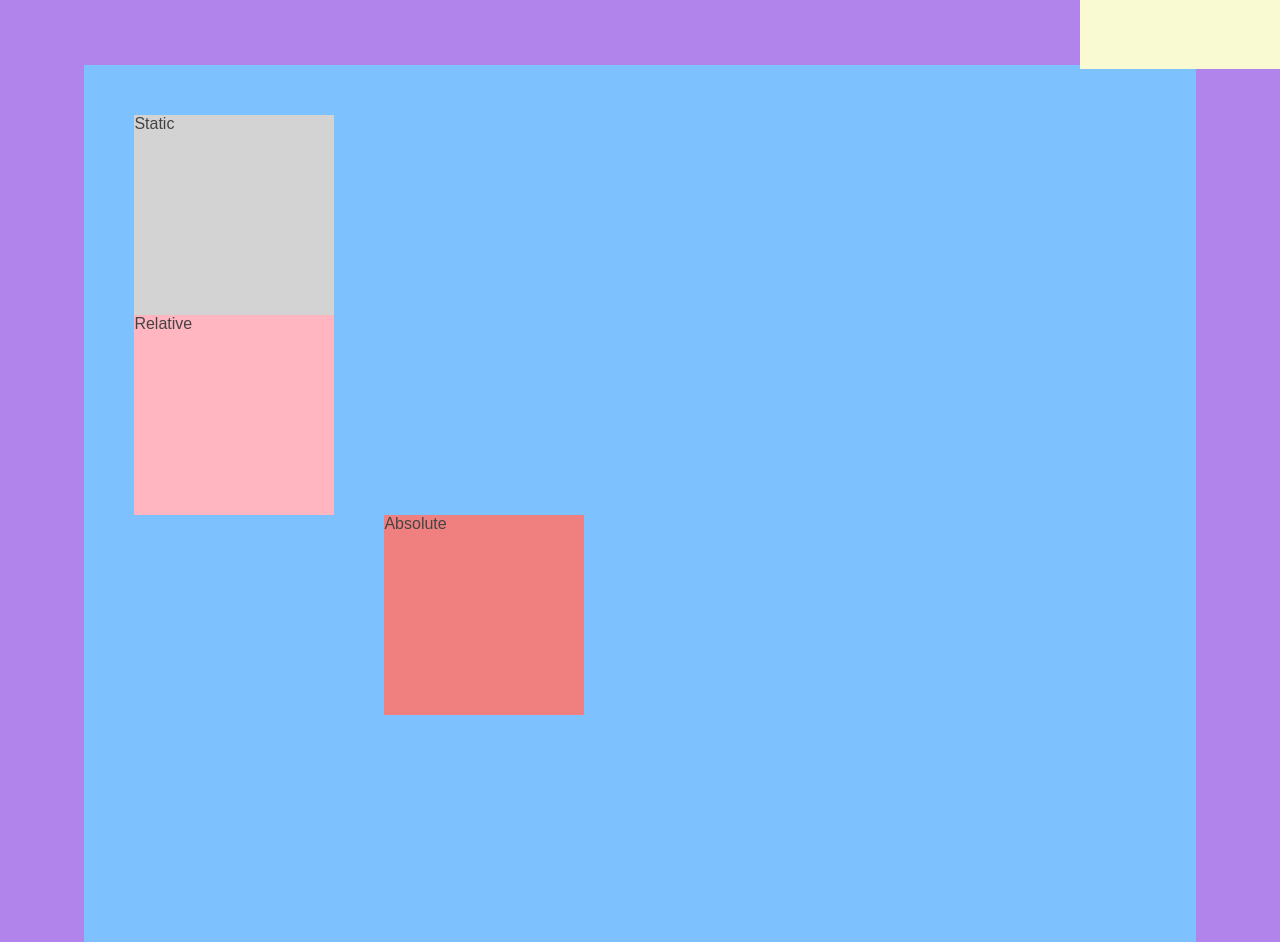
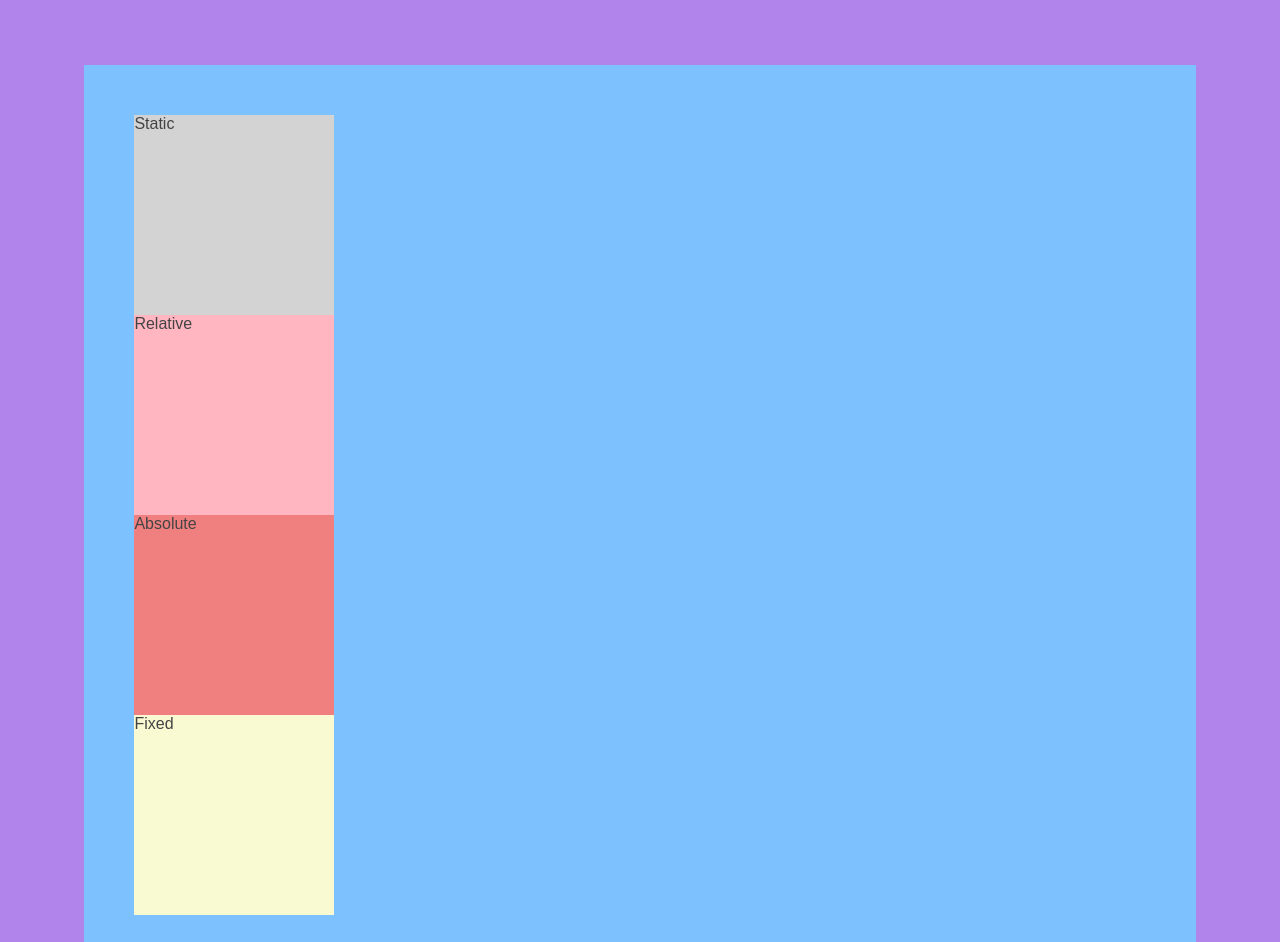
Before and after one commit to codefellows/seattle-code-201d92, a plain HTML site: page class-04/inclass-demo-positioning/index.html in a window 1280 px wide. Shown: the part 131-1073 px from the top of the page. Drawn offline with Linux system fonts and the light colour scheme.

Commit message:
prepped demo code for start of class

```diff
--- a/class-04/inclass-demo-positioning/style.css
+++ b/class-04/inclass-demo-positioning/style.css
@@ -31,29 +31,16 @@ section {
 
 #static {
   background-color: lightgrey;
-  position: static;
 }
 
 #relative {
  background-color: lightpink;
- /* position: relative;
- left: 300px;
- top: 100px; */
 }
 
 #absolute {
  background-color: lightcoral;
- position: absolute;
- left: 300px;
 }
-
-/* #absolute:hover {
-  display: none;
-} */
 
 #fixed {
  background-color: lightgoldenrodyellow;
- position: fixed;
- top: 0px;
- right: 0px;
 }
```
